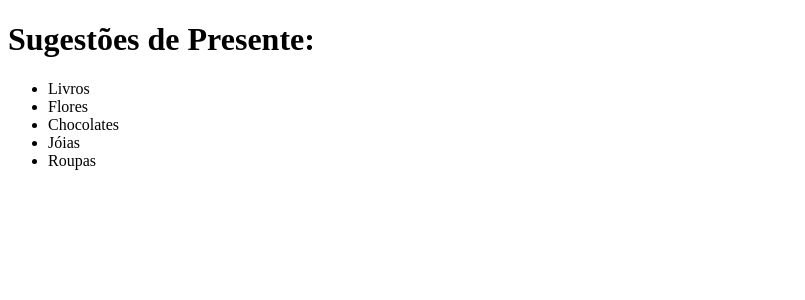
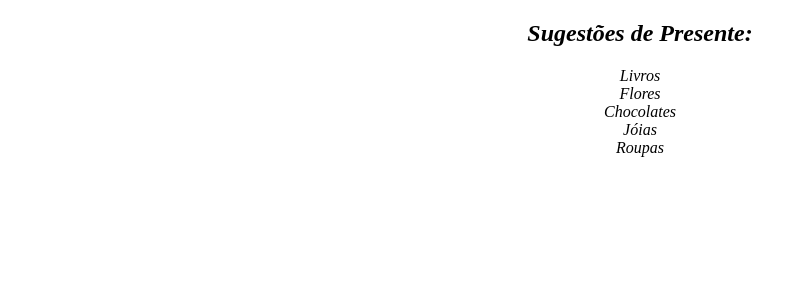
Before and after one commit to luisalves23/clone-tabnews, a Next.js app: page / in a window 1280 px wide. Shown: the top 300 px of the page, without its empty margins (0-805 px from the left). Built offline with nearby package versions, Linux system fonts and the light colour scheme.

Commit message:
Update index.js

```diff
--- a/pages/index.js
+++ b/pages/index.js
@@ -7,6 +7,7 @@ function Home() {
     'Chocolates',
     'Jóias',
     'Roupas',
+    // Adicione mais presentes conforme necessário
   ];
 
   const listaDePresentes = presentes.map((presente, index) => (
@@ -14,14 +15,16 @@ function Home() {
   ));
 
   const estilo = {
-    fontFamily: 'cursive', // Aqui você pode definir a fonte manuscrita desejada
+    textAlign: 'center', // Centralizar o texto
+    fontFamily: 'cursive', // Usar uma fonte cursiva (por exemplo, 'cursive')
+    fontStyle: 'italic', // Definir estilo como itálico
     // Adicione mais estilos conforme necessário
   };
 
   return (
     <div>
-      <h1 style={estilo}>Sugestões de Presente:</h1>
-      <ul style={estilo}>
+      <h2 style={estilo}>Sugestões de Presente:</h2>
+      <ul style={{ ...estilo, listStyleType: 'none', padding: 0 }}>
         {listaDePresentes}
       </ul>
     </div>
```
